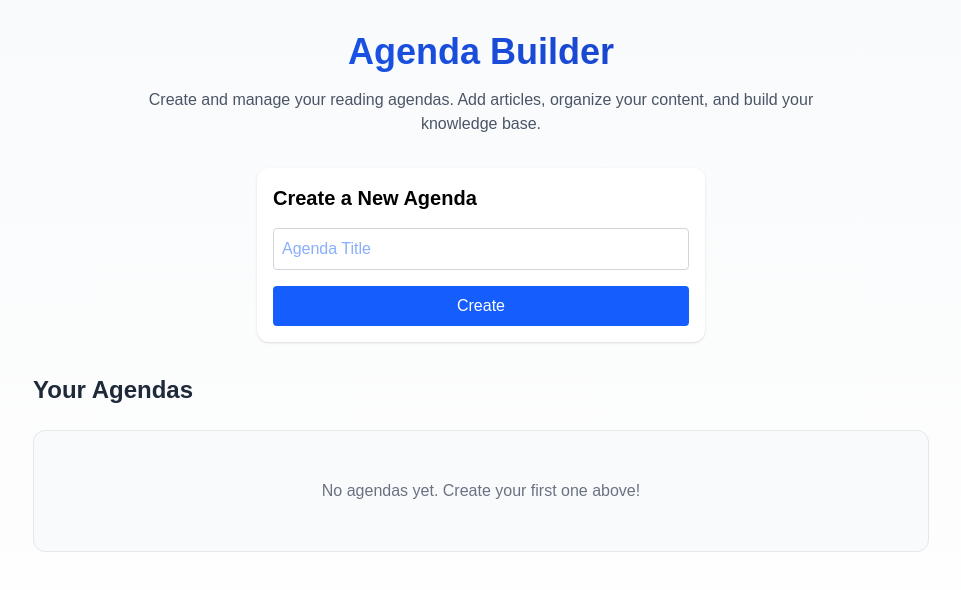
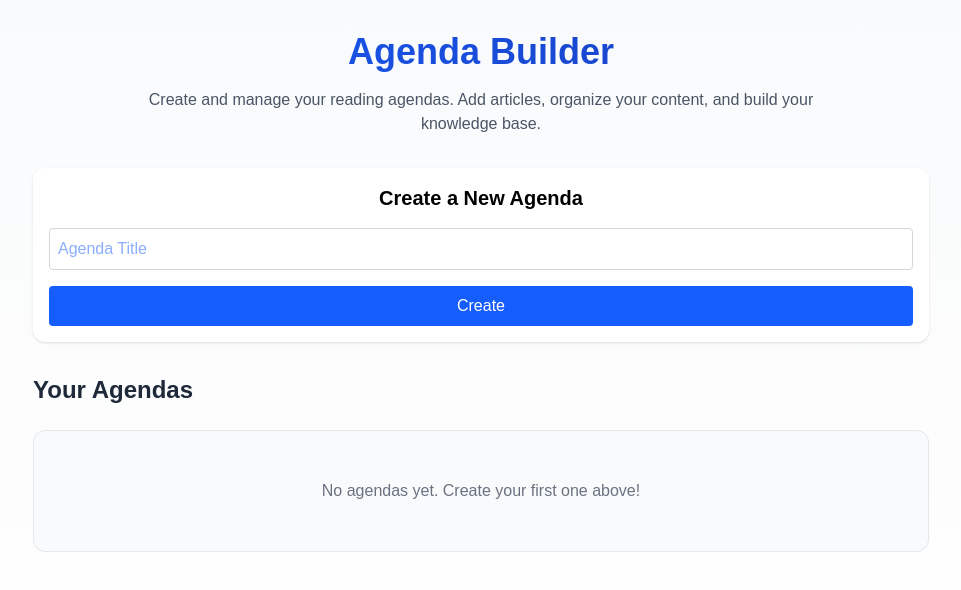
Before and after one commit to RanA-ReichmanUni/Agenda, a Next.js app in the folder agenda-frontend/: page / in a window 1280 px wide. Shown: the top 590 px of the page, without its empty margins (159-1120 px from the left). Built offline with nearby package versions, Linux system fonts and the light colour scheme.

Commit message:
Changed the articles orientation to grid, 2 in a row, for better space managment

```diff
--- a/agenda-frontend/src/app/agenda/[id]/page.tsx
+++ b/agenda-frontend/src/app/agenda/[id]/page.tsx
@@ -88,7 +88,7 @@ export default function AgendaPage() {
               <p className="text-gray-500">No articles yet. Add your first one above!</p>
             </div>
           ) : (
-            <div className="grid gap-6">
+            <div className="grid gap-6 grid-cols-1 md:grid-cols-2">
               {agenda.articles.map((article) => (
                 <a
                   key={article.id}
--- a/agenda-frontend/src/components/AddArticleForm.tsx
+++ b/agenda-frontend/src/components/AddArticleForm.tsx
@@ -98,7 +98,7 @@ export default function AddArticleForm({ onAdd }: AddArticleFormProps) {
   };
 
   return (
-    <div className="bg-white shadow-xl rounded-2xl p-6 max-w-xl mx-auto space-y-6 border border-gray-200">
+    <div className="bg-white shadow-xl rounded-2xl p-6 border border-gray-200">
       <h2 className="text-2xl font-bold text-gray-800 text-center">Add Article</h2>
 
       <div className="space-y-2">
--- a/agenda-frontend/src/components/CreateAgendaForm.tsx
+++ b/agenda-frontend/src/components/CreateAgendaForm.tsx
@@ -42,10 +42,10 @@ export default function CreateAgendaForm({ onCreate }: CreateAgendaFormProps) {
   return (
     <form
       onSubmit={handleSubmit} // Handle form submission
-      className="flex flex-col gap-4 p-4 bg-white rounded-xl shadow max-w-md mx-auto mt-6"
+      className="flex flex-col gap-4 p-4 bg-white rounded-xl shadow  mt-6 border-gray-200"
     >
       {/*  Section title */}
-      <h2 className="text-xl font-semibold text-black">Create a New Agenda</h2>
+      <h2 className="text-xl font-semibold text-black text-center">Create a New Agenda</h2>
 
       {/* Input field for agenda title */}
       <input
--- a/agenda-frontend/src/lib/types.ts
+++ b/agenda-frontend/src/lib/types.ts
@@ -5,6 +5,7 @@ export interface Article {
 	title: string;
 	url: string;
 	description: string;
+	image?: string;
 }
 
 export interface Agenda {
```
